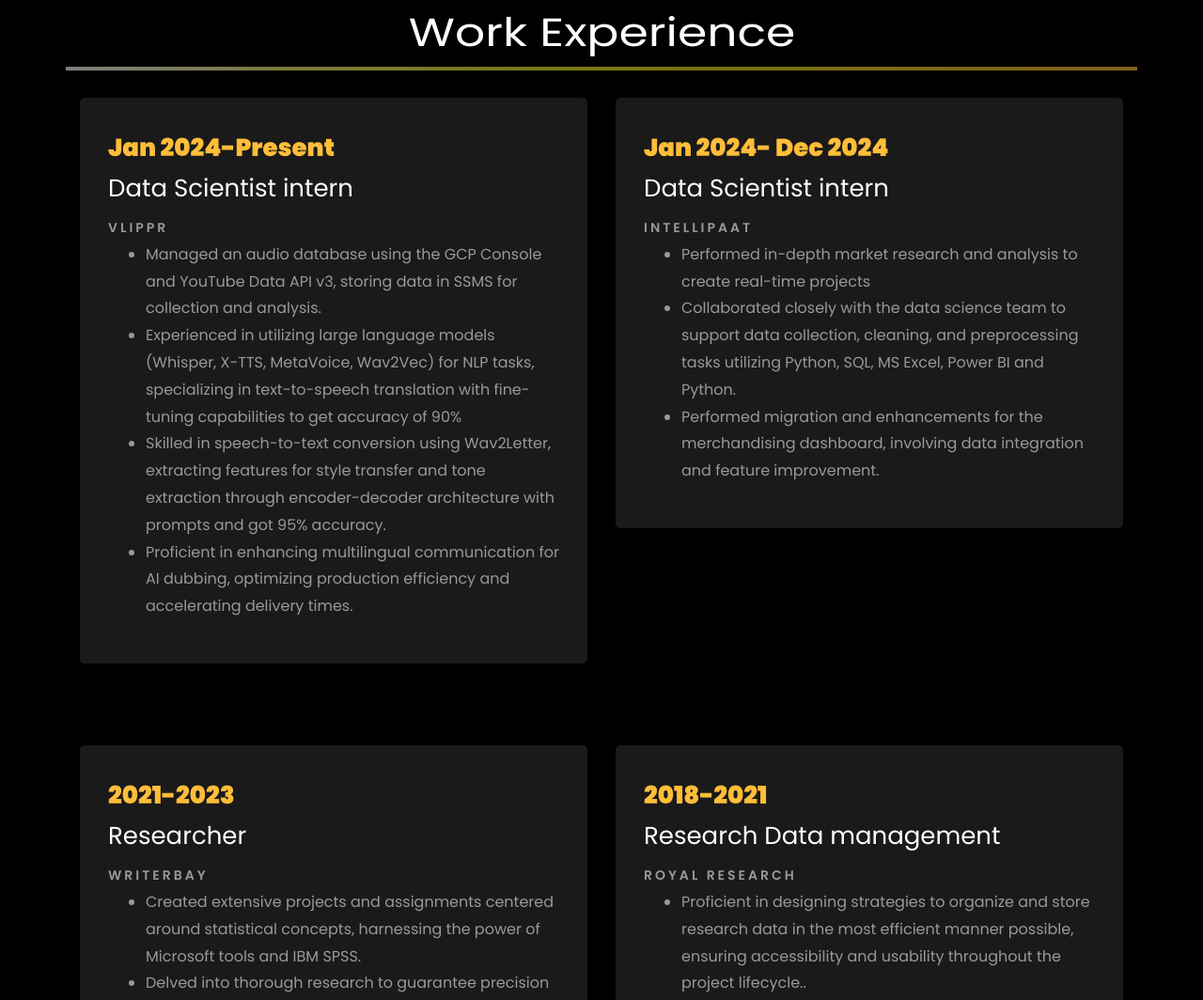
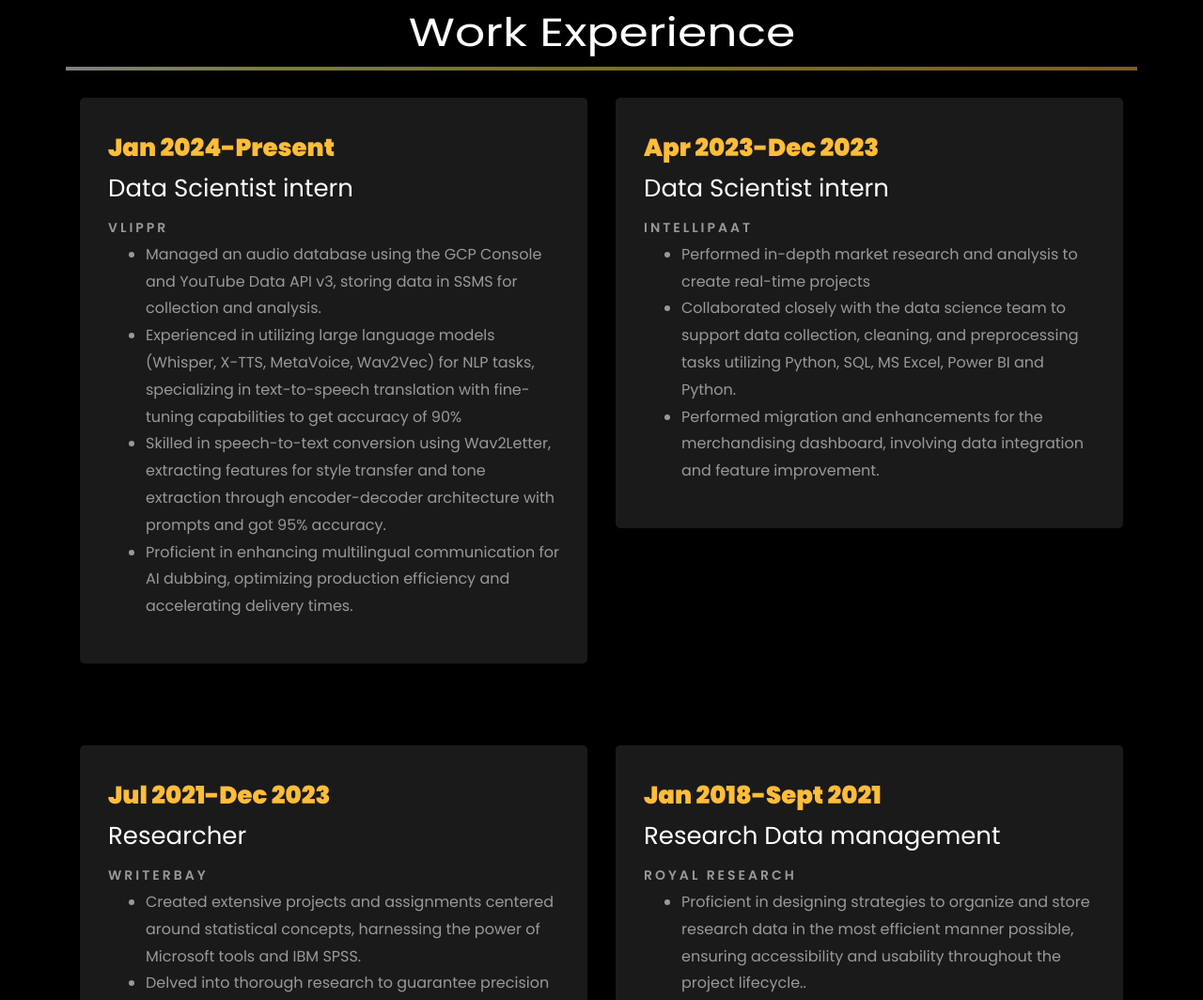
Before and after one commit to ShilpaShaw17/shilpashaw17.github.io, a plain HTML site: page index.html in a window 1280 px wide. Shown: the part 2079-3143 px from the top of the page at 94% size. Drawn offline with Linux system fonts and the light colour scheme; animation ran at ten frames a second; files whose address does not match are found by name.

Commit message:
Update index.html

```diff
--- a/index.html
+++ b/index.html
@@ -347,7 +347,7 @@
 
 			<div class="col-md-6">
 				<div class="resume-wrap ftco-animate">
-					<span class="date">Jan 2024- Dec 2024</span>
+					<span class="date">Apr 2023-Dec 2023</span>
 					<h2>Data Scientist intern</h2>
 					<span class="position">Intellipaat</span>
 					<!-- <p class="mt-4">iQuanti is a data-driven digital marketing analytics and solutions company, helps top 100 global brands.  -->
@@ -368,7 +368,7 @@
 		<div class="row">
 				<div class="col-md-6">
 					<div class="resume-wrap ftco-animate">
-						<span class="date">2021-2023</span>
+						<span class="date">Jul 2021-Dec 2023</span>
 						<h2>Researcher</h2>
 						<span class="position">Writerbay</span>
 						<!-- <p class="mt-4">Merkle, a leading CXM and media company with over 10K+ professionals globally. It's a part of Dentsu International.  -->
@@ -384,7 +384,7 @@
 
 				<div class="col-md-6">
 					<div class="resume-wrap ftco-animate">
-						<span class="date">2018-2021</span>
+						<span class="date">Jan 2018-Sept 2021</span>
 						<h2>Research Data management</h2>
 						<span class="position">Royal Research</span>
 						<!-- <p class="mt-4">iQuanti is a data-driven digital marketing analytics and solutions company, helps top 100 global brands.  -->
```
